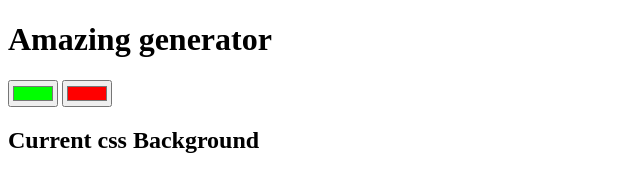
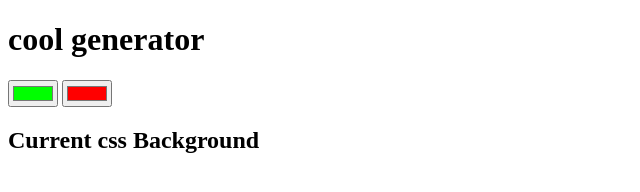
Before and after one commit to Mifeta/Background_Generator, a plain HTML site: page index.html in a window 1280 px wide. Shown: the whole page, without its empty margins (0-640 px from the left). Drawn offline with Linux system fonts and the light colour scheme.

Commit message:
changing title

```diff
--- a/index.html
+++ b/index.html
@@ -5,7 +5,7 @@
 	<title>gradient Background</title>
 </head>
 <body id="gradient">
-	<h1>Amazing generator</h1>
+	<h1>cool generator</h1>
 	<input class="color1" type="color" name="color1" value="#00ff00">
  	<input class="color2" type="color" name="color2" value="#ff0000">
  	<h2>Current css Background</h2>
```
